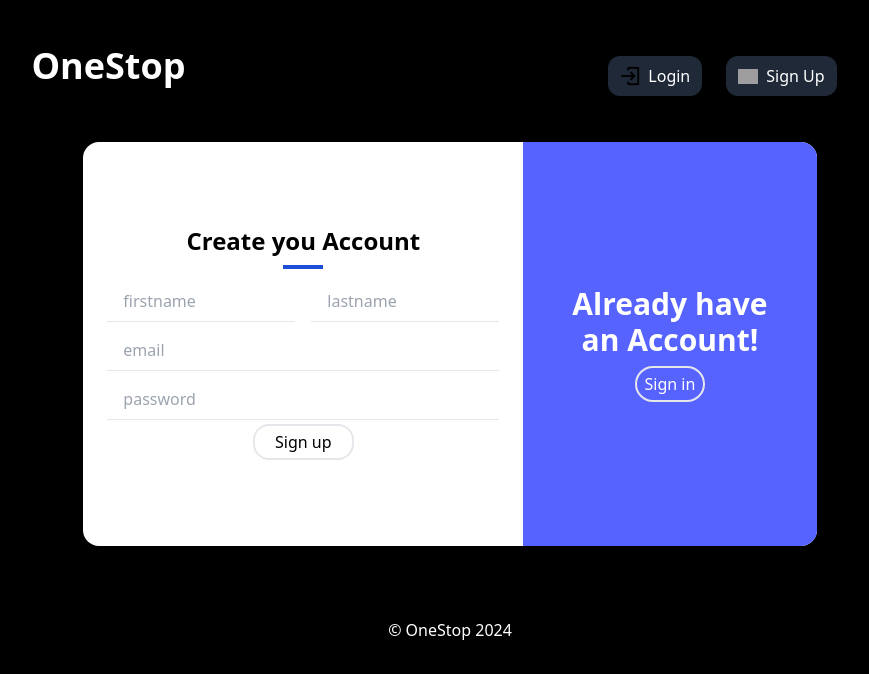
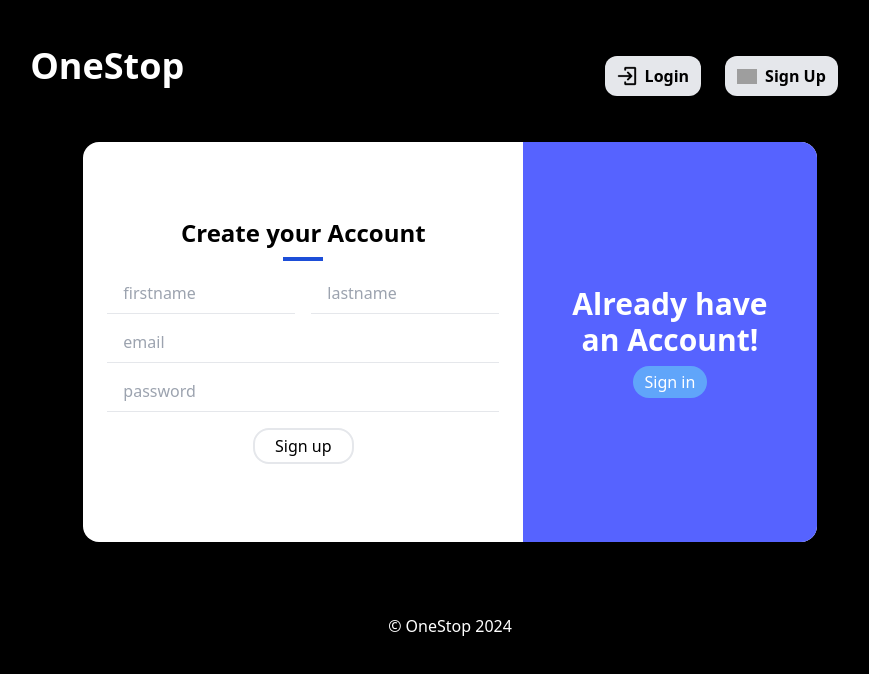
Before and after one commit to DivyanshD07/OneStop, a Next.js app: page /signup in a window 1280 px wide. Shown: the top 674 px of the page, without its empty margins (190-1059 px from the left). Built offline with nearby package versions, Linux system fonts and the light colour scheme; grey boxes are pictures that could not be loaded.

Commit message:
Add files via upload

```diff
--- a/src/app/department/page.tsx
+++ b/src/app/department/page.tsx
@@ -70,12 +70,12 @@ export default function Home() {
         <div className="w-full flex flex-col items-center justify-center text-black">
             <div className="mb-8 w-3/4 flex flex-row items-center justify-around">
                 <h1 className="text-2xl text-white">Department</h1>
-                <button onClick={() => setShowForm(true)} className="border text-white border-solid-2 px-4 py-1 rounded hover:bg-blue-400 hover:text-black">Upload</button>
+                <button onClick={() => setShowForm(true)} className="border bg-gray-800 text-white border-solid-2 px-4 py-1 rounded hover:bg-gray-700 hover:text-white">Upload</button>
             </div>
             <div className="w-1/2 grid grid-cols-2 gap-4">
-                {departmentData.map((department, index) => (
+                {/* {departmentData.map((department, index) => (
                     <Card key={index} department={department} />
-                ))}
+                ))} */}
             </div>
 
             {showForm && (
--- a/src/app/login/page.tsx
+++ b/src/app/login/page.tsx
@@ -39,7 +39,6 @@ const Login = () => {
           {/* <div className="flex flex-row justify-center items-centre mb-3 mt-2">
 
           </div> */}
-          <p className="text-black opacity-50 mb-1">or use your email account</p>
           <div className="flex flex-col gap-2 justify-center items-center p-1">
             <div className="bg-gray-100 w-full p-2 flex items-center border-0 rounded-md">
               <FaRegEnvelope className="text-gray-400 m-2" />
@@ -61,14 +60,15 @@ const Login = () => {
                 onChange={(e) => setPassword(e.target.value)}
               />
             </div>
-            <button className="text-black border-2 py-1 px-5 rounded-2xl mt-1" onClick={handleLogin}>
+
+            <button className="text-black border-2 py-1 px-5 hover:bg-blue-600 hover:text-white rounded-2xl mt-1" onClick={handleLogin}>
               Sign in
             </button>
           </div>
         </div>
         <div className="w-2/5 bg-[#5663ff] rounded-tr-2xl rounded-br-2xl py-36 px-12 flex flex-col items-center justify-center hoverAnimationsignup">
-          <h2 className="text-white font-bold text-3xl mb-2">Create Your Account!</h2>
-          <Link href="/signup" className="flex flex-col gap-4 border-2 rounded-full px-2 py-1">Sign up</Link>
+          <h2 className="text-white font-bold text-3xl mb-3">Create Your Account!</h2>
+          <button className="flex flex-col bg-blue-400 text-white gap-4 rounded-full hover:bg-white hover:text-black px-3 py-1"><Link href="/signup" >Sign up</Link></button>
         </div>
       </div>
     </main>
--- a/src/app/q&a/page.tsx
+++ b/src/app/q&a/page.tsx
@@ -47,11 +47,16 @@ const Faqs = () => {
   };
 
   return (
-    <main className="flex flex-col">
+    <main className="flex flex-col w-3/4">
+      <div className="flex flex-row justify-around items-center w-full mt-8 mb-3">
       <div className="flex justify-center mb-2 font-bold text-3xl">
         Discussion Forum
       </div>
-      <div className={`m-auto flex flex-wrap w-3/4`}>
+      <button className="border text-white bg-slate-600 border-solid-2 px-4 py-1 rounded hover:bg-slate-500 hover:text-black">
+        Ask a question
+      </button>
+      </div>
+      <div className={`m-auto flex flex-wrap w-full`}>
         <div className={`flex w-full flex-col md:w-[100%]`}>
           {faq.map((item, index) => (
             <div
--- a/src/app/signup/page.tsx
+++ b/src/app/signup/page.tsx
@@ -1,10 +1,10 @@
 "use client";
-import React, { useState, ChangeEvent, FormEvent, useEffect } from 'react';
+import React, { useState, ChangeEvent, FormEvent } from 'react';
 import { FaFacebook, FaGoogle, FaLinkedin, FaLock, FaRegEnvelope } from 'react-icons/fa6';
 import { FaFacebookF } from "react-icons/fa";
 import Link from "next/link";
 import axios from 'axios';
-import { useRouter } from 'next/navigation'; // Import useRouter for redirection
+import { useRouter } from 'next/navigation';
 
 const SignUpForm = () => {
   const [formData, setFormData] = useState({
@@ -14,33 +14,9 @@ const SignUpForm = () => {
     password: ''
   });
 
-  const [showActivateMessage, setShowActivateMessage] = useState(false); // State to control message visibility
-  const router = useRouter(); // useRouter hook for redirection
-
-  // useEffect(() => {
-  //   // Use router events to track route changes
-  //   const handleRouteChangeStart = (url) => {
-  //     // Execute your code here
-  //     console.log('Route change started:', url);
-  //   };
-
-  //   // Set router readiness state to true when router is ready
-  //   const handleRouterReady = () => {
-  //     setRouterReady(true);
-  //   };
-
-  //   // Listen for route change start
-  //   router.events.on('routeChangeStart', handleRouteChangeStart);
-
-  //   // Listen for router readiness
-  //   router.events.on('routeChangeComplete', handleRouterReady);
-
-  //   // Cleanup: remove event listeners
-  //   return () => {
-  //     router.events.off('routeChangeStart', handleRouteChangeStart);
-  //     router.events.off('routeChangeComplete', handleRouterReady);
-  //   };
-  // }, [router]);
+  const [showActivateMessage, setShowActivateMessage] = useState(false);
+  const [passwordValid, setPasswordValid] = useState(true); // State to track password validity
+  const router = useRouter();
 
   const handleChange = (e: ChangeEvent<HTMLInputElement>) => {
     const { name, value } = e.target;
@@ -48,10 +24,22 @@ const SignUpForm = () => {
       ...prevState,
       [name]: value
     }));
+    // Check password validity on every change
+    setPasswordValid(checkPasswordValidity(value));
+  };
+
+  const checkPasswordValidity = (password: string) => {
+    // Password should contain at least one special character, one capital letter, one small letter, and one number
+    const regex = /^(?=.*[a-z])(?=.*[A-Z])(?=.*\d)(?=.*[!@#$%^&*()])[A-Za-z\d!@#$%^&*()]{8,}$/;
+    return regex.test(password);
   };
 
   const handleSubmit = async (e: FormEvent<HTMLFormElement>) => {
     e.preventDefault();
+    if (!passwordValid) {
+      alert('Password should contain at least one special character, one capital letter, one small letter, and one number.');
+      return;
+    }
     try {
       const response = await axios.post('http://localhost:8080/api/v1/registration', formData);
       console.log('Signup successful:', response.data);
@@ -61,11 +49,13 @@ const SignUpForm = () => {
         email: '',
         password: ''
       });
-      setShowActivateMessage(true); // Show the activation message
+      setShowActivateMessage(true);
       setTimeout(() => {
-        router.push('/login'); // Redirect to login page after 2 seconds
+        alert('Account created successfully. Please activate your account.');
+        router.push('/login');
       }, 2000);
     } catch (error) {
+      alert('Error occurred while creating an account. Please try again.');
       console.error('Signup failed:', error);
     }
   };
@@ -74,10 +64,10 @@ const SignUpForm = () => {
     <main className="flex items-center justify-center w-full flex-1 px-20 text-center bg-black">
       <div className="bg-white rounded-2xl shadow-2xl flex w-2/3 max-w-4xl flex-row">
         <div className="flex flex-col w-3/5 justify-center items-center p-5 hoveranimationsignin">
-          <p className="text-black font-bold md:text-2xl mb-2">Create you Account</p>
+          <p className="text-black font-bold md:text-2xl mb-2">Create your Account</p>
           <div className="border-2 w-10 border-blue-700 inline-block mb-2"></div>
           <div className="flex flex-col gap-2 justify-center items-center p-1">
-            {showActivateMessage && <p>Activate your account</p>} {/* Show activation message */}
+            {showActivateMessage && <p>Activate your account</p>}
             <form onSubmit={handleSubmit}>
               <div className='flex mb-2 flex-row gap-4 justify-center items-center'>
                 <div>
@@ -91,15 +81,16 @@ const SignUpForm = () => {
                 <input type="email" id="email" name="email" placeholder='email' required className='bg-dark-grey border-b border-gray-200 focus:outline-none focus:border-blue-600 w-full px-4 py-2 text-black' onChange={handleChange} />
               </div>
               <div>
-                <input type="password" id="password" name="password" placeholder='password' required className='bg-dark-grey border-b border-gray-200 focus:outline-none focus:border-blue-600 w-full px-4 py-2 text-black' onChange={handleChange} />
+                <input type="password" id="password" name="password" placeholder='password' required className={`bg-dark-grey border-b border-gray-200 focus:outline-none focus:border-blue-600 w-full px-4 py-2 text-black ${!passwordValid && 'border-red-500'}`} onChange={handleChange} />
+                {!passwordValid && <p className="text-red-500 w-full text-sm">Password should contain at least one special character, one capital letter, one small letter, and one number.</p>}
               </div>
-              <button type="submit" className="text-black border-2 py-1 px-5 rounded-2xl mt-1">Sign up</button>
+              <button type="submit" className="text-black border-2  py-1 px-5 hover:bg-blue-600 hover:text-white rounded-2xl mt-4">Sign up</button>
             </form>
           </div>
         </div>
         <div className="w-2/5 bg-[#5663ff] rounded-tr-2xl rounded-br-2xl py-36 px-12 flex flex-col items-center justify-center hoverAnimationsignup">
           <h2 className="text-white font-bold text-3xl mb-2">Already have an Account!</h2>
-          <Link href="/login" className="flex flex-col gap-4 border-2 rounded-full px-2 py-1">Sign in</Link>
+          <button className="flex flex-col bg-blue-400 text-white gap-4 rounded-full hover:bg-white hover:text-black px-3 py-1"><Link href="/login" >Sign in</Link></button>
         </div>
       </div>
     </main>
--- a/src/components/Navbar.tsx
+++ b/src/components/Navbar.tsx
@@ -35,13 +35,13 @@ const MyNavbar = () => {
         {/* Conditional rendering based on authentication status */}
         {!isAuthenticated ? (
           <div className="flex flex-row justify-between mr-8 gap-6">
-            <div className="bg-gray-800 hover:bg-gray-700 flex items-center border-0 rounded-xl px-3 py-2">
+            <div className="bg-gray-200 font-semibold text-black hover:bg-gray-400 flex items-center border-0 rounded-xl px-3 py-2">
               <div className="mr-2">
                 <img src="/assets/login.png" width={20} height={20} alt="login" />
               </div>
               <Link href="/">Login</Link>
             </div>
-            <div className="bg-gray-800 hover:bg-gray-700 flex items-center border-0 rounded-xl px-3 py-2">
+            <div className="bg-gray-200 font-semibold text-black hover:bg-gray-400 flex items-center border-0 rounded-xl px-3 py-2">
               <div className="mr-2">
                 <img src="/assets/user.png" width={20} height={20} alt="signup" />
               </div>
@@ -49,9 +49,9 @@ const MyNavbar = () => {
             </div>
           </div>
         ) : (
-          <div className="bg-gray-800 hover:bg-gray-700 flex items-center border-0 rounded-xl px-3 py-2">
+          <div className="bg-gray-200 font-semibold text-black hover:bg-gray-400 text-black hover:bg-gray-400 flex items-center border-0 rounded-xl px-3 py-2">
             <div className="mr-2">
-              <img src="/assets/logout.png" width={20} height={20} alt="logout" />
+              <img src="/assets/user.png" width={20} height={20} alt="logout" />
             </div>
             <button onClick={handleLogout}>Logout</button>
           </div>
```
Also changed, not shown: src/app/layout.tsx (line endings or trailing spaces), src/app/page.tsx (line endings or trailing spaces).
